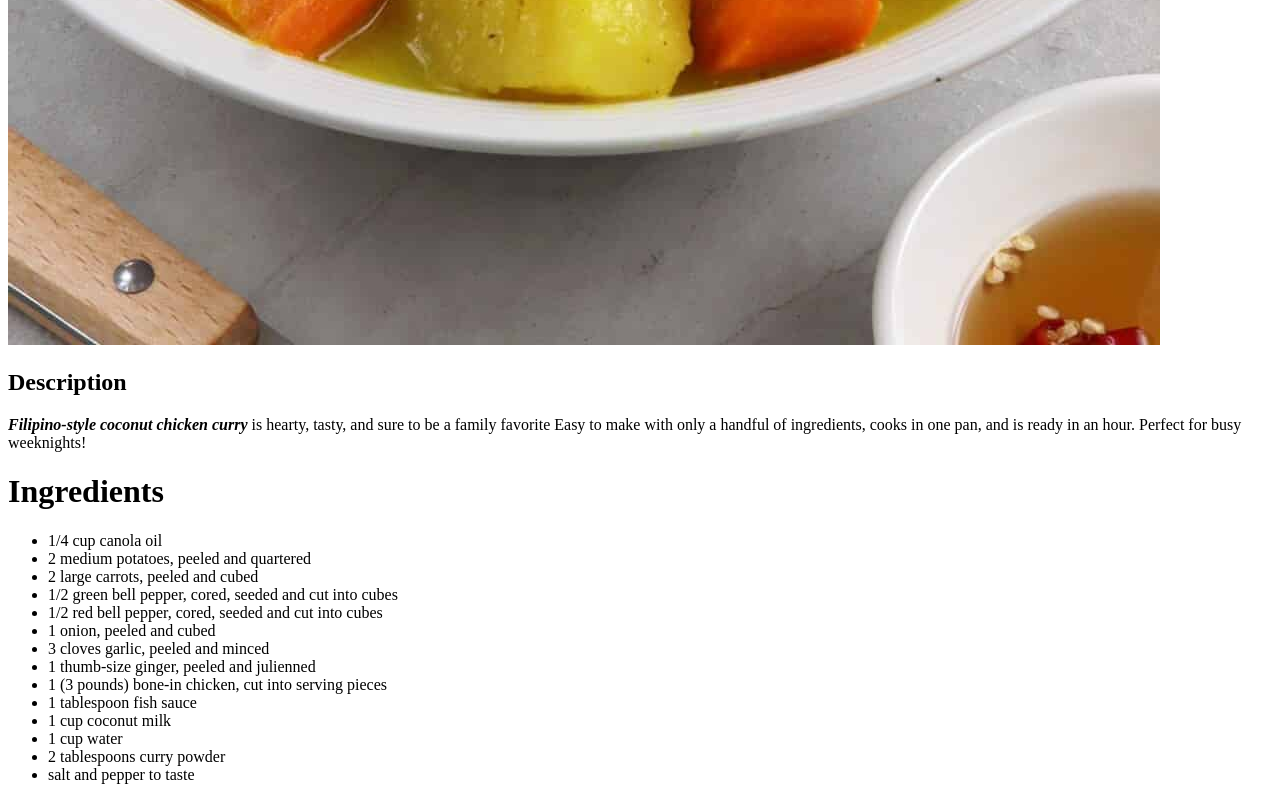
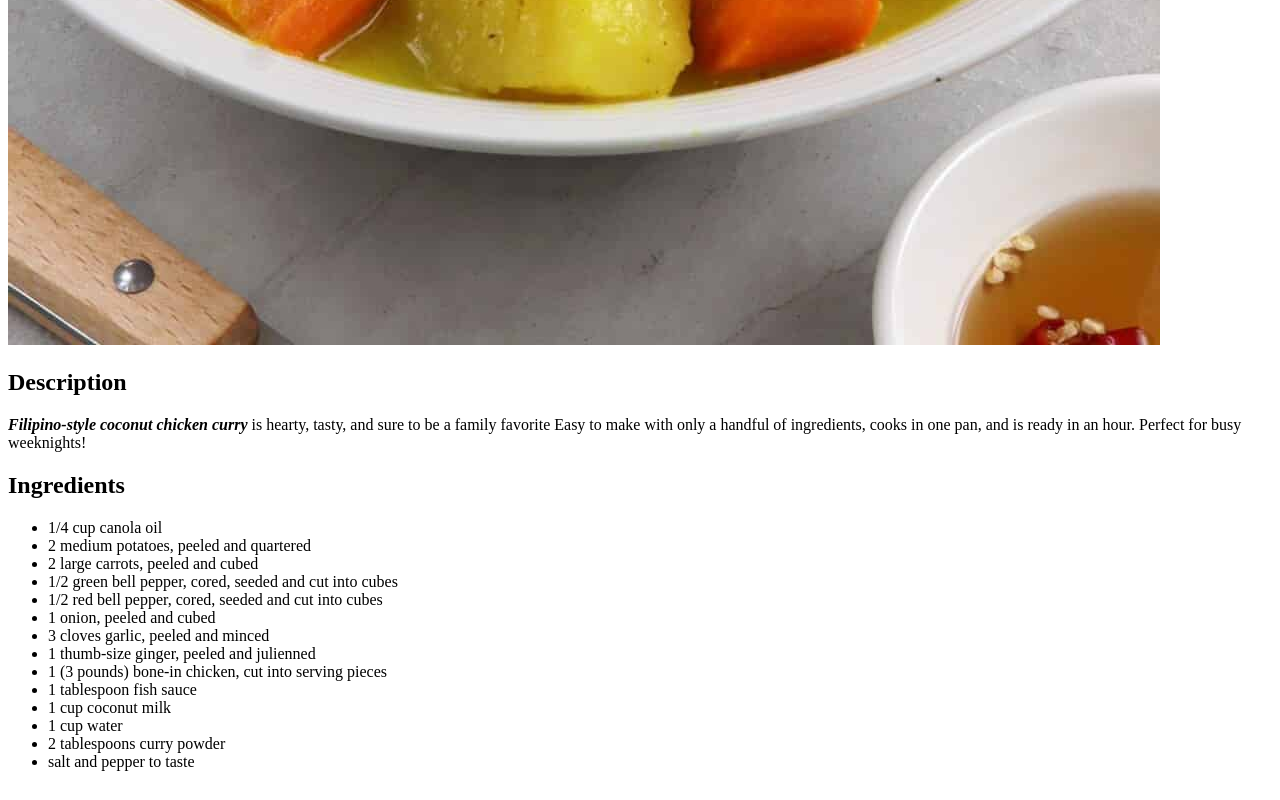
Before and after one commit to caps-lock23/odin-recipes-2-, a plain HTML site: page recipes/chicken-curry.html in a window 1280 px wide. Shown: the part 1271-2071 px from the top of the page. Drawn offline with Linux system fonts and the light colour scheme.

Commit message:
Modify h1 ingredients into h2

```diff
--- a/recipes/chicken-curry.html
+++ b/recipes/chicken-curry.html
@@ -14,7 +14,7 @@
       of ingredients, cooks in one pan, and is ready in an hour. Perfect for
       busy weeknights!
     </p>
-    <h1>Ingredients</h1>
+    <h2>Ingredients</h2>
     <ul>
       <li>1/4 cup canola oil</li>
       <li>2 medium potatoes, peeled and quartered</li>
```
